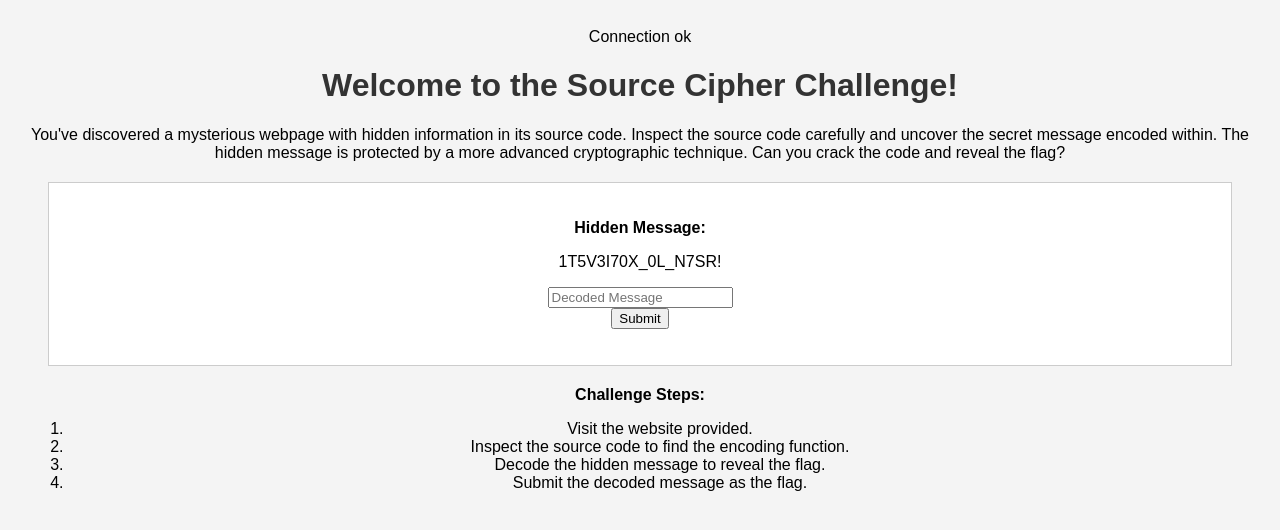
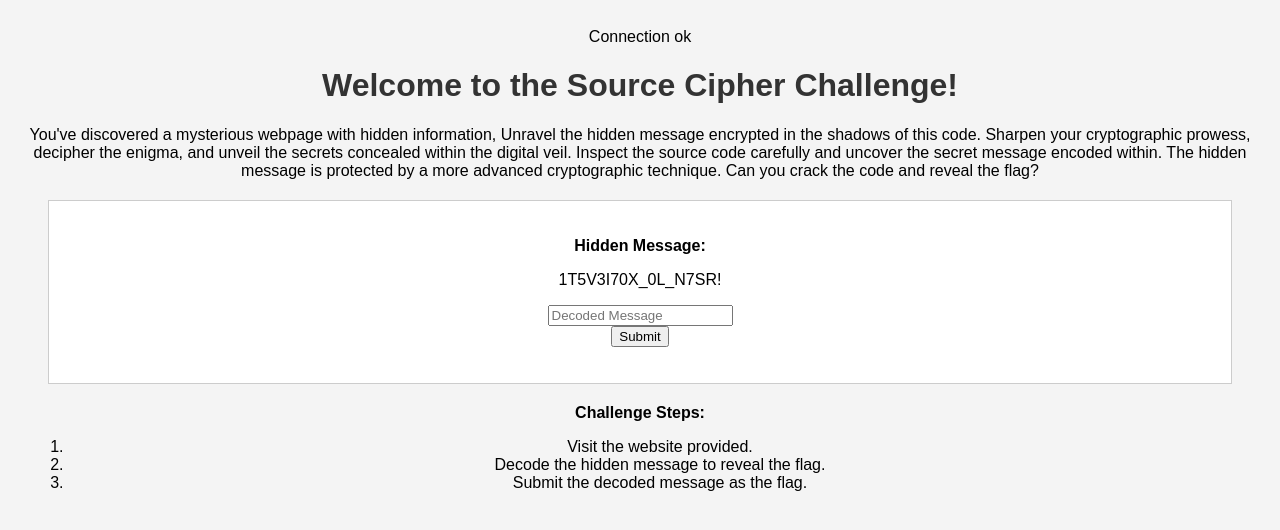
Before and after one commit to Jayant004-github/Jayant004-github.github.io, a PHP site: page / in a window 1280 px wide. Shown: the top 530 px of the page. Run offline with PHP 8.4, Linux system fonts and the light colour scheme.

Commit message:
Update index.php

```diff
--- a/index.php
+++ b/index.php
@@ -51,7 +51,7 @@
 </head>
 <body>
     <h1>Welcome to the Source Cipher Challenge!</h1>
-    <p>You've discovered a mysterious webpage with hidden information in its source code. Inspect the source code carefully and uncover the secret message encoded within. The hidden message is protected by a more advanced cryptographic technique. Can you crack the code and reveal the flag?</p>
+    <p>You've discovered a mysterious webpage with hidden information, Unravel the hidden message encrypted in the shadows of this code. Sharpen your cryptographic prowess, decipher the enigma, and unveil the secrets concealed within the digital veil. Inspect the source code carefully and uncover the secret message encoded within. The hidden message is protected by a more advanced cryptographic technique. Can you crack the code and reveal the flag?</p>
 
     <div class="message-container">
         <p><strong>Hidden Message:</strong></p>
@@ -73,7 +73,7 @@
     <p><strong>Challenge Steps:</strong></p>
     <ol>
         <li>Visit the website provided.</li>
-        <li>Inspect the source code to find the encoding function.</li>
+
         <li>Decode the hidden message to reveal the flag.</li>
         <li>Submit the decoded message as the flag.</li>
     </ol>
```
